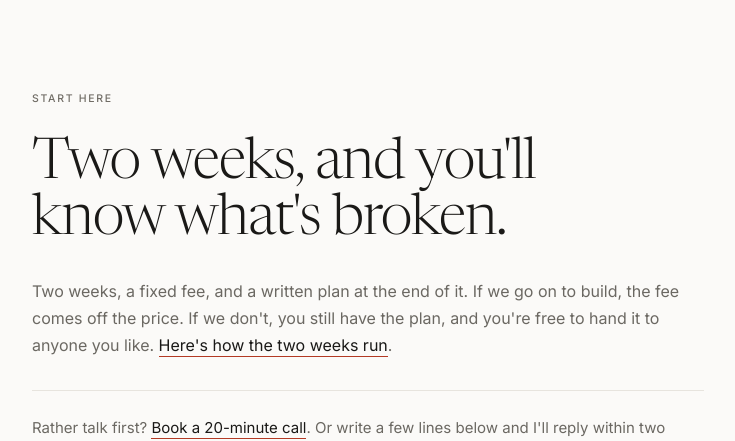
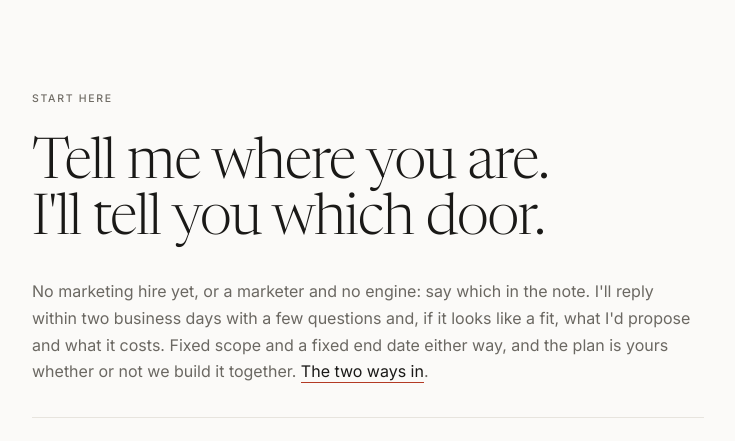
Before and after one commit to neelythomson/neelythomson-site, a Next.js app: page / in a window 1280 px wide. Shown: the part 9460-9901 px from the top of the page, without its empty margins (128-863 px from the left). Built offline with nearby package versions, Linux system fonts and the light colour scheme; no server answers.

Commit message:
Revise text in Contact component for clarity
Updated content in Contact.tsx to clarify service offerings and response times.

```diff
--- a/src/components/Contact.tsx
+++ b/src/components/Contact.tsx
@@ -11,15 +11,17 @@ export default async function Contact() {
         <p className="label mb-8">Start here</p>
 
         <h2 className="display mb-7 max-w-[16ch] text-[clamp(2.2rem,4.4vw,3.6rem)]">
-          Two weeks, and you&apos;ll know what&apos;s broken.
+          Tell me where you are. I&apos;ll tell you which door.
         </h2>
 
         <p className="measure mb-8 text-base leading-[1.68] text-muted">
-          Two weeks, a fixed fee, and a written plan at the end of it. If we go
-          on to build, the fee comes off the price. If we don&apos;t, you still
-          have the plan, and you&apos;re free to hand it to anyone you like.{" "}
-          <a href="/diagnostic" className="border-b border-accent pb-px text-ink transition-colors hover:text-accent">
-            Here&apos;s how the two weeks run
+          No marketing hire yet, or a marketer and no engine: say which in the
+          note. I&apos;ll reply within two business days with a few questions
+          and, if it looks like a fit, what I&apos;d propose and what it costs.
+          Fixed scope and a fixed end date either way, and the plan is yours
+          whether or not we build it together.{" "}
+          <a href="/#doors" className="border-b border-accent pb-px text-ink transition-colors hover:text-accent">
+            The two ways in
           </a>
           .
         </p>
```
